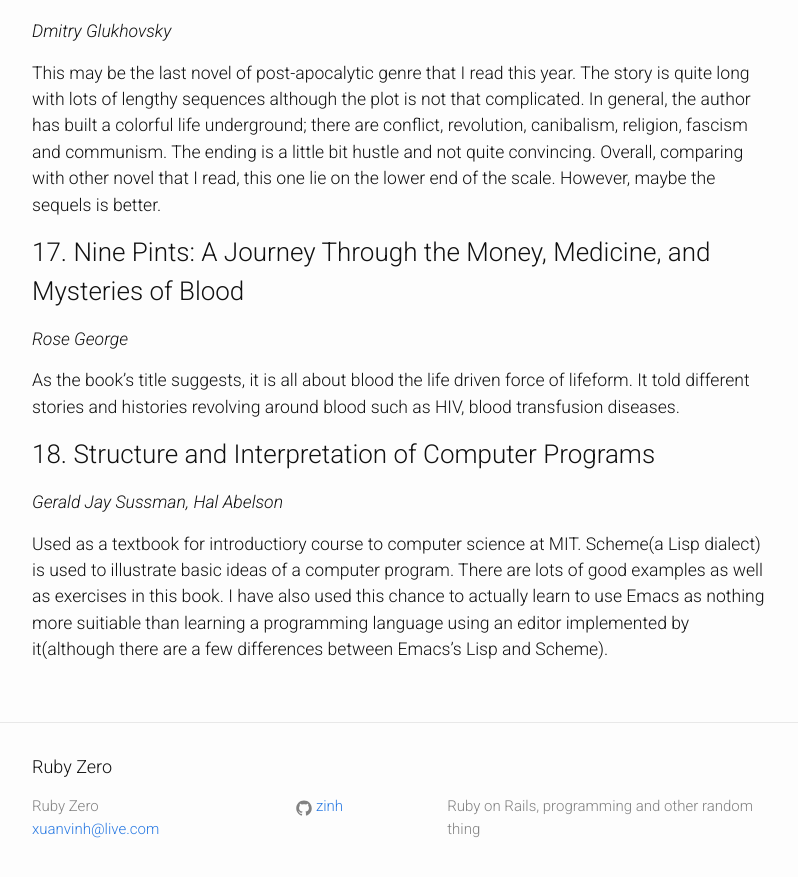
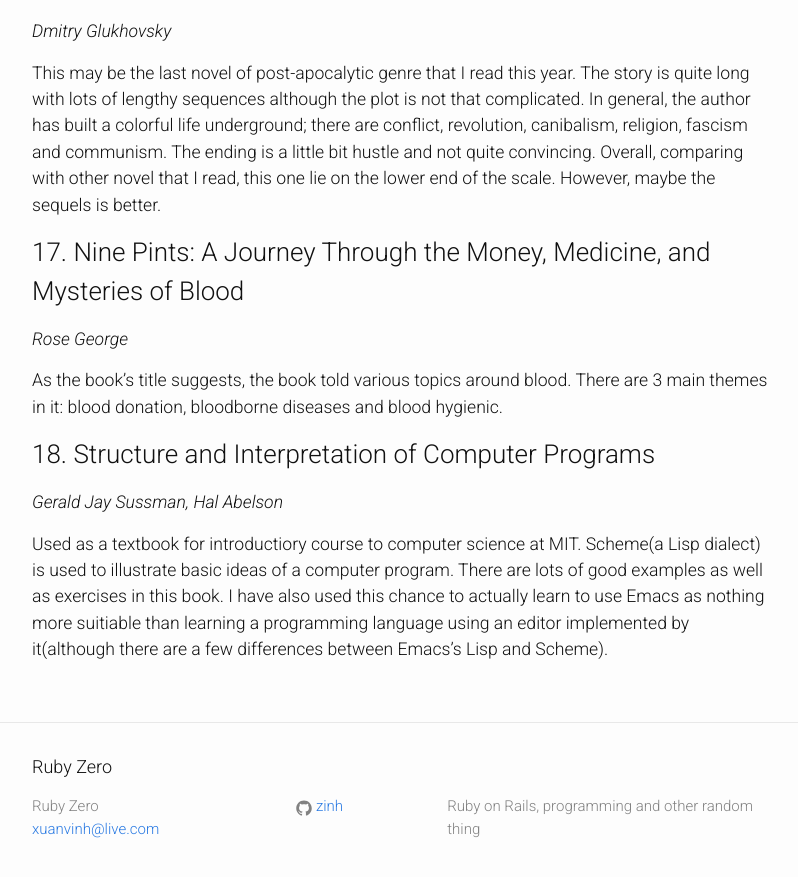
Before and after one commit to zinh/zinh.github.io, a Jekyll site: the page built from _posts/2019-01-01-books-2019.markdown, in a window 1280 px wide and 900 px high, scrolled down 3849 px. Shown: the top 877 px of the window, without its empty margins (238-1036 px from the left). Built offline with Jekyll 4.4.1, drawn with Linux system fonts in a browser that asks for light colours.

Commit message:
Nine pints and SICP

```diff
--- a/_posts/2019-01-01-books-2019.markdown
+++ b/_posts/2019-01-01-books-2019.markdown
@@ -103,7 +103,7 @@
 ### 17. Nine Pints: A Journey Through the Money, Medicine, and Mysteries of Blood
 *Rose George*
 
-As the book's title suggests, it is all about blood the life driven force of lifeform. It told different stories and histories revolving around blood such as HIV, blood transfusion diseases.
+As the book's title suggests, the book told various topics around blood. There are 3 main themes in it: blood donation, bloodborne diseases and blood hygienic.
 
 ### 18. Structure and Interpretation of Computer Programs
 *Gerald Jay Sussman, Hal Abelson*
```
